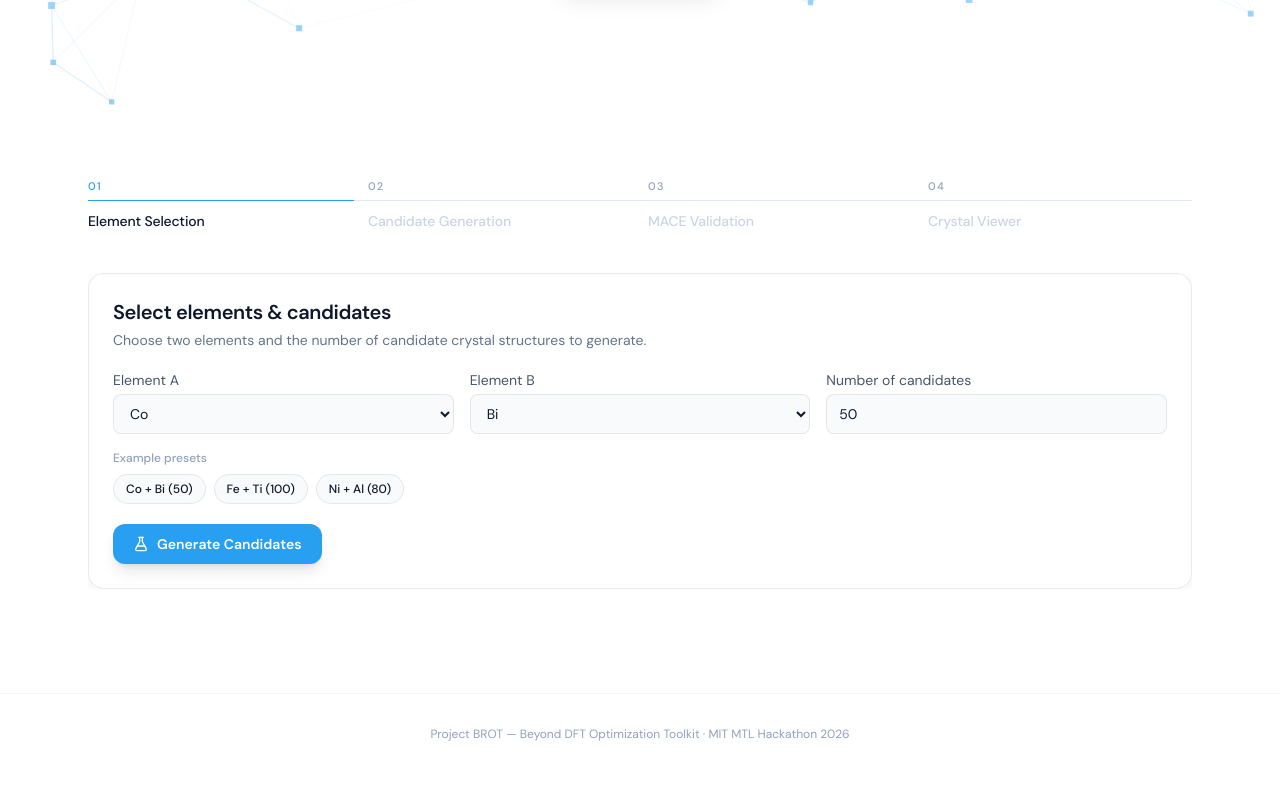
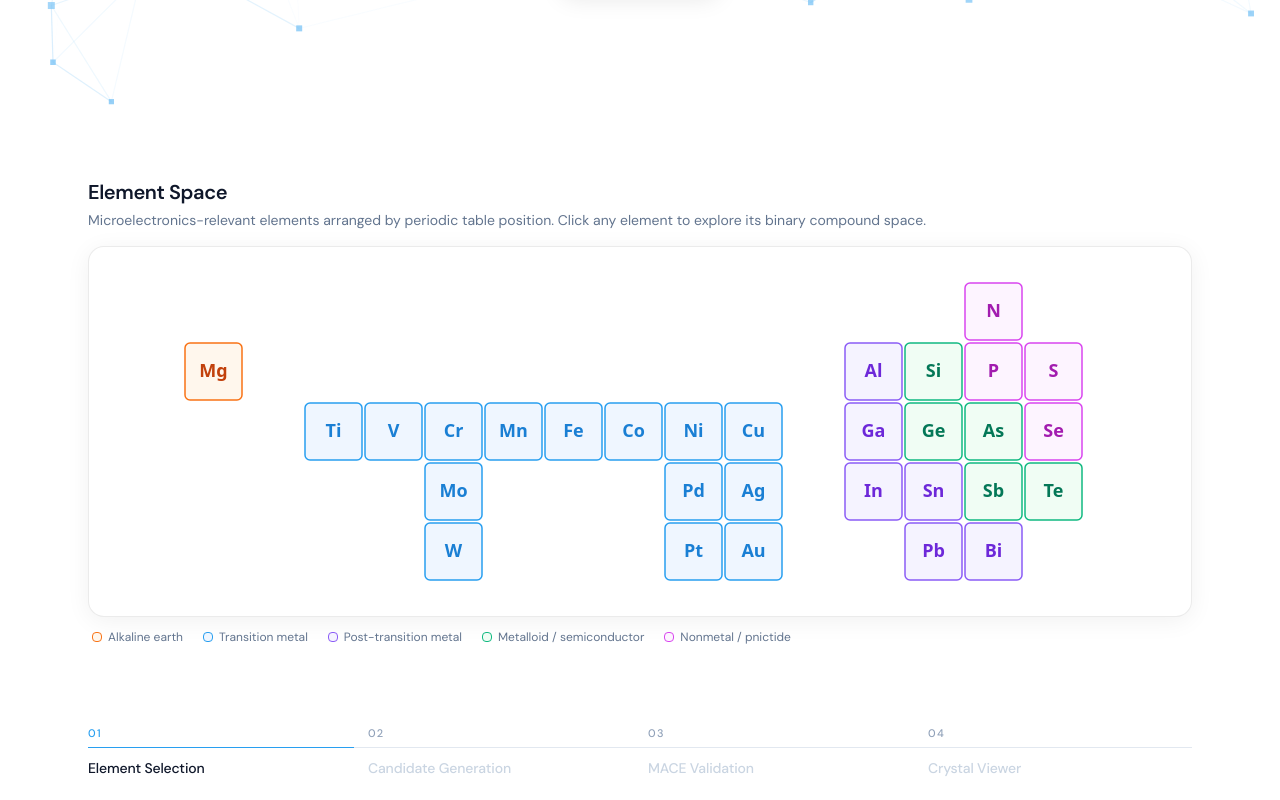
Before and after one commit to MTL-Hackathon/hullgap, a Next.js app in the folder ui/frontend/: page / in a window 1280 px wide. Shown: the part 680-1480 px from the top of the page. Before the commit the page ends 1454 px from the top, so only its background shows below. Built offline with nearby package versions, Linux system fonts and the light colour scheme.

Commit message:
feat: add static element map to landing page (step 1 — periodic table layout)

```diff
--- a/ui/frontend/components/brot-workspace.tsx
+++ b/ui/frontend/components/brot-workspace.tsx
@@ -11,6 +11,7 @@ import { ArrowLeft, Loader2, Search, Download, FlaskConical, Eye } from "lucide-
 import { generateCandidates, validateWithMace } from "@/lib/api-client";
 import type { CandidateResult, MaceResult } from "@/lib/types";
 import { HeroSection } from "./hero-section";
+import { ElementMap } from "./element-map";
 import { StepTracker, type Step } from "./step-tracker";
 import { CandidateTable } from "./candidate-table";
 import { ResultsTable } from "./results-table";
@@ -258,6 +259,9 @@ export function BrotWorkspace() {
 
       {/* Hero */}
       <HeroSection onGetStarted={scrollToMain} />
+
+      {/* Element map */}
+      <ElementMap />
 
       {/* Main workspace */}
       <main ref={mainRef} className="relative mx-auto max-w-6xl px-4 py-10 sm:px-6">
--- /dev/null
+++ b/ui/frontend/components/element-map.tsx
@@ -0,0 +1,173 @@
+"use client";
+
+import { useCallback, useEffect, useRef } from "react";
+
+// Microelectronics-relevant elements only:
+// semiconductors (Si, Ge, GaAs, InP, GaN family), contacts (Co, Ni, Cu, Au, Pt),
+// barriers (Ti, W, Mo, Cr, V), pnictides/chalcogenides (N, P, As, Sb, Bi, S, Se, Te)
+const ELEMENTS = [
+  { s: "Mg", n: "Magnesium",  en: 1.31, group: "alkaline",  col: 1,  row: 2 },
+  { s: "N",  n: "Nitrogen",   en: 3.04, group: "nonmetal",  col: 14, row: 1 },
+  { s: "Al", n: "Aluminium",  en: 1.61, group: "post-tm",   col: 12, row: 2 },
+  { s: "Si", n: "Silicon",    en: 1.90, group: "metalloid", col: 13, row: 2 },
+  { s: "P",  n: "Phosphorus", en: 2.19, group: "nonmetal",  col: 14, row: 2 },
+  { s: "S",  n: "Sulfur",     en: 2.58, group: "nonmetal",  col: 15, row: 2 },
+  { s: "Ti", n: "Titanium",   en: 1.54, group: "tm",        col: 3,  row: 3 },
+  { s: "V",  n: "Vanadium",   en: 1.63, group: "tm",        col: 4,  row: 3 },
+  { s: "Cr", n: "Chromium",   en: 1.66, group: "tm",        col: 5,  row: 3 },
+  { s: "Mn", n: "Manganese",  en: 1.55, group: "tm",        col: 6,  row: 3 },
+  { s: "Fe", n: "Iron",       en: 1.83, group: "tm",        col: 7,  row: 3 },
+  { s: "Co", n: "Cobalt",     en: 1.88, group: "tm",        col: 8,  row: 3 },
+  { s: "Ni", n: "Nickel",     en: 1.91, group: "tm",        col: 9,  row: 3 },
+  { s: "Cu", n: "Copper",     en: 1.90, group: "tm",        col: 10, row: 3 },
+  { s: "Ga", n: "Gallium",    en: 1.81, group: "post-tm",   col: 12, row: 3 },
+  { s: "Ge", n: "Germanium",  en: 2.01, group: "metalloid", col: 13, row: 3 },
+  { s: "As", n: "Arsenic",    en: 2.18, group: "metalloid", col: 14, row: 3 },
+  { s: "Se", n: "Selenium",   en: 2.55, group: "nonmetal",  col: 15, row: 3 },
+  { s: "Mo", n: "Molybdenum", en: 2.16, group: "tm",        col: 5,  row: 4 },
+  { s: "Pd", n: "Palladium",  en: 2.20, group: "tm",        col: 9,  row: 4 },
+  { s: "Ag", n: "Silver",     en: 1.93, group: "tm",        col: 10, row: 4 },
+  { s: "In", n: "Indium",     en: 1.78, group: "post-tm",   col: 12, row: 4 },
+  { s: "Sn", n: "Tin",        en: 1.96, group: "post-tm",   col: 13, row: 4 },
+  { s: "Sb", n: "Antimony",   en: 2.05, group: "metalloid", col: 14, row: 4 },
+  { s: "Te", n: "Tellurium",  en: 2.10, group: "metalloid", col: 15, row: 4 },
+  { s: "W",  n: "Tungsten",   en: 2.36, group: "tm",        col: 5,  row: 5 },
+  { s: "Pt", n: "Platinum",   en: 2.28, group: "tm",        col: 9,  row: 5 },
+  { s: "Au", n: "Gold",       en: 2.54, group: "tm",        col: 10, row: 5 },
+  { s: "Pb", n: "Lead",       en: 2.33, group: "post-tm",   col: 13, row: 5 },
+  { s: "Bi", n: "Bismuth",    en: 2.02, group: "post-tm",   col: 14, row: 5 },
+] as const;
+
+type Group = "alkaline" | "tm" | "post-tm" | "metalloid" | "nonmetal";
+
+const GROUP_COLORS: Record<Group, { fill: string; stroke: string; text: string }> = {
+  alkaline:  { fill: "#fff7ed", stroke: "#f97316", text: "#c2410c" },
+  tm:        { fill: "#eff6ff", stroke: "#289ff0", text: "#1a7fd4" },
+  "post-tm": { fill: "#f5f3ff", stroke: "#8b5cf6", text: "#6d28d9" },
+  metalloid: { fill: "#f0fdf4", stroke: "#10b981", text: "#047857" },
+  nonmetal:  { fill: "#fdf4ff", stroke: "#d946ef", text: "#a21caf" },
+};
+
+const GROUP_LABELS: Record<Group, string> = {
+  alkaline:  "Alkaline earth",
+  tm:        "Transition metal",
+  "post-tm": "Post-transition metal",
+  metalloid: "Metalloid / semiconductor",
+  nonmetal:  "Nonmetal / pnictide",
+};
+
+const N_COLS = 18;
+const MIN_ROW = 1;
+const MAX_ROW = 5;
+const N_ROWS = MAX_ROW - MIN_ROW + 1;
+const PAD = 20;
+const CELL_GAP = 3;
+
+function drawRoundRect(
+  ctx: CanvasRenderingContext2D,
+  x: number, y: number, w: number, h: number, r: number,
+) {
+  ctx.beginPath();
+  ctx.moveTo(x + r, y);
+  ctx.lineTo(x + w - r, y);
+  ctx.arcTo(x + w, y, x + w, y + r, r);
+  ctx.lineTo(x + w, y + h - r);
+  ctx.arcTo(x + w, y + h, x + w - r, y + h, r);
+  ctx.lineTo(x + r, y + h);
+  ctx.arcTo(x, y + h, x, y + h - r, r);
+  ctx.lineTo(x, y + r);
+  ctx.arcTo(x, y, x + r, y, r);
+  ctx.closePath();
+}
+
+export function ElementMap() {
+  const wrapRef = useRef<HTMLDivElement>(null);
+  const canvasRef = useRef<HTMLCanvasElement>(null);
+
+  const draw = useCallback(() => {
+    const wrap = wrapRef.current;
+    const canvas = canvasRef.current;
+    if (!wrap || !canvas) return;
+    const ctx = canvas.getContext("2d");
+    if (!ctx) return;
+
+    const dpr = window.devicePixelRatio || 1;
+    const w = wrap.clientWidth;
+    if (w === 0) return;
+
+    const cellSize = Math.floor((w - PAD * 2) / N_COLS);
+    const step = cellSize + CELL_GAP;
+    const h = N_ROWS * step + PAD * 2 - CELL_GAP;
+
+    canvas.width = Math.round(w * dpr);
+    canvas.height = Math.round(h * dpr);
+    canvas.style.width = w + "px";
+    canvas.style.height = h + "px";
+    ctx.scale(dpr, dpr);
+    ctx.clearRect(0, 0, w, h);
+
+    for (const el of ELEMENTS) {
+      const x = PAD + el.col * step;
+      const y = PAD + (el.row - MIN_ROW) * step;
+      const colors = GROUP_COLORS[el.group as Group];
+
+      drawRoundRect(ctx, x, y, cellSize, cellSize, 5);
+      ctx.fillStyle = colors.fill;
+      ctx.fill();
+      ctx.strokeStyle = colors.stroke;
+      ctx.lineWidth = 1.5;
+      ctx.stroke();
+
+      const fontSize = Math.max(9, Math.round(cellSize * 0.31));
+      ctx.fillStyle = colors.text;
+      ctx.font = `600 ${fontSize}px ui-sans-serif, system-ui, sans-serif`;
+      ctx.textAlign = "center";
+      ctx.textBaseline = "middle";
+      ctx.fillText(el.s, x + cellSize / 2, y + cellSize / 2);
+    }
+  }, []);
+
+  useEffect(() => {
+    const wrap = wrapRef.current;
+    if (!wrap) return;
+    draw();
+    const ro = new ResizeObserver(draw);
+    ro.observe(wrap);
+    return () => ro.disconnect();
+  }, [draw]);
+
+  return (
+    <section className="mx-auto max-w-6xl px-4 py-10 sm:px-6">
+      <div className="mb-4">
+        <h2 className="text-xl font-semibold tracking-[-0.02em] text-[var(--foreground)]">
+          Element Space
+        </h2>
+        <p className="mt-1 text-sm text-slate-500">
+          Microelectronics-relevant elements arranged by periodic table position.
+          Click any element to explore its binary compound space.
+        </p>
+      </div>
+
+      <div className="rounded-2xl border border-[var(--border)] bg-white p-4 shadow-[var(--shadow)]">
+        <div ref={wrapRef}>
+          <canvas ref={canvasRef} style={{ display: "block" }} />
+        </div>
+      </div>
+
+      <div className="mt-3 flex flex-wrap gap-x-5 gap-y-1.5 px-1">
+        {(Object.keys(GROUP_COLORS) as Group[]).map((group) => {
+          const c = GROUP_COLORS[group];
+          return (
+            <div key={group} className="flex items-center gap-1.5 text-xs text-slate-500">
+              <span
+                className="inline-block h-2.5 w-2.5 rounded-sm"
+                style={{ background: c.fill, border: `1.5px solid ${c.stroke}` }}
+              />
+              {GROUP_LABELS[group]}
+            </div>
+          );
+        })}
+      </div>
+    </section>
+  );
+}
```
